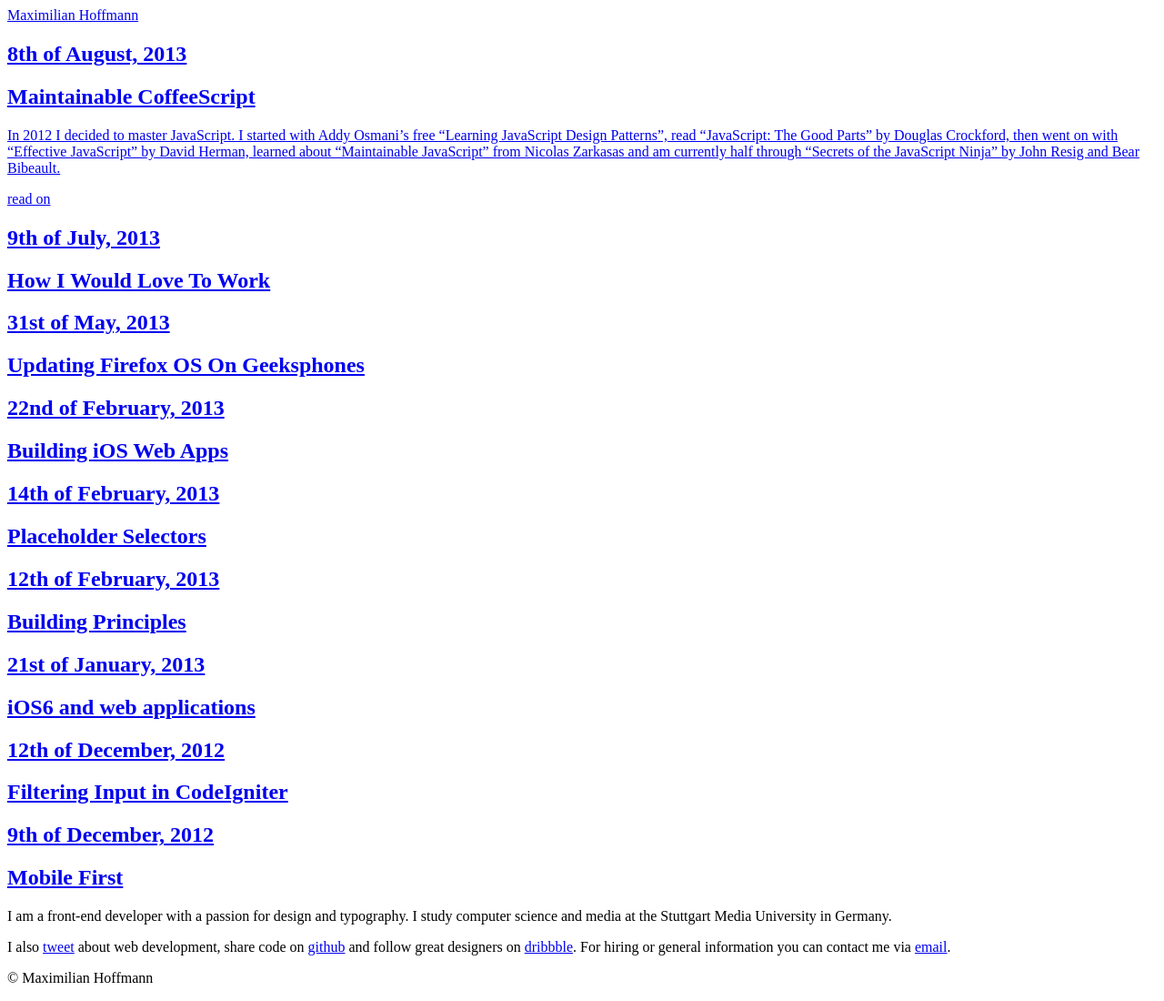
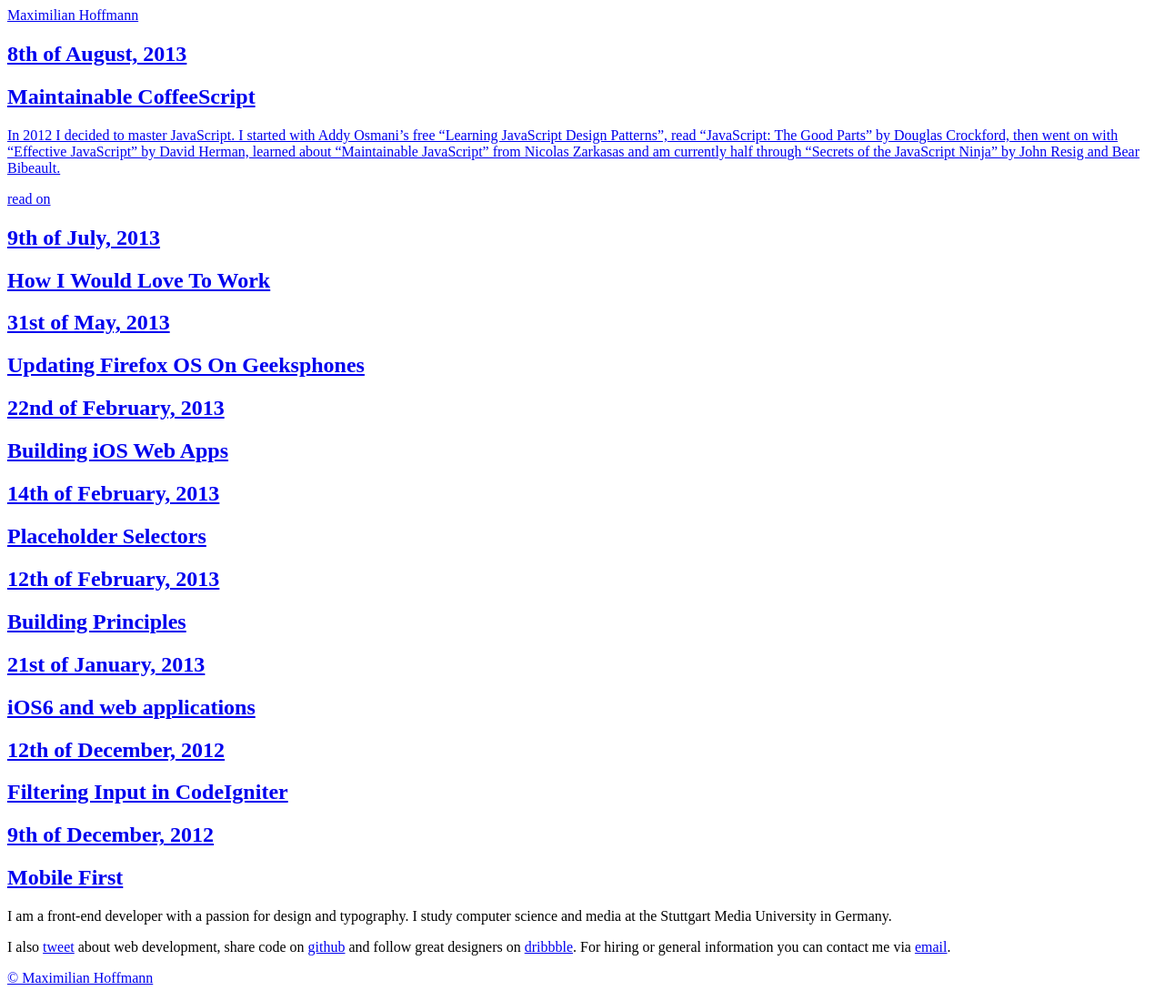
Before and after one commit to maxhoffmann/old-maximilianhoffmann.com, a website: page index.html in a window 1280 px wide. Shown: the whole page at 91% size. Drawn offline with nearby package versions, Linux system fonts and the light colour scheme; files that its build step writes are made by us from their sources.

Commit message:
linke footer name to homepage

```diff
--- a/includes/_footer.html
+++ b/includes/_footer.html
@@ -3,7 +3,7 @@
 		<div class="centered footer-content">
 			<p class="footer-about">I am a front-end developer with a passion for design and typography. I study computer science and media at the Stuttgart Media University in Germany.</p>
 			<p class="footer-social">I also <a href="http://twitter.maximilianhoffmann.com" class="twitter">tweet</a> about web development, share code on <a href="http://github.maximilianhoffmann.com/" class="github">github</a> and follow great designers on <a href="http://dribbble.maximilianhoffmann.com/" class="dribbble">dribbble</a>. For hiring or general information you can contact me via <a href="mailto:hello@maximilianhoffmann.com" class="email">email</a>.</p>
-			<p class="footer-copy">&copy; Maximilian Hoffmann</p>
+			<a href="/" class="footer-copy">&copy; Maximilian Hoffmann</a>
 		</div>
 	</footer>
 
--- a/sass/components/_footer.sass
+++ b/sass/components/_footer.sass
@@ -7,9 +7,6 @@
 	color: #eee
 	background-color: #222
 
-	a
-		font-weight: 700
-
 .footer-content
 	+_(container)
 	max-width: em(832,21)
@@ -18,7 +15,13 @@
 .footer-about
 	margin-bottom: em(52, 26)
 
+.footer-social
+	a
+		font-weight: 700
+
 .footer-copy
+	display: block
 	margin-top: em(52, 21)
 	margin-bottom: 0
 	text-align: center
+	font-weight: 400
```
Also changed, not shown: Build/1db1f8c2f5de81fb60c759c3c91d2faf.css (added), Build/411fa7d6cbb836511168b06459773287.css (deleted), Build/article/building-ios-web-apps/index.html, Build/article/building-principles/index.html, Build/article/filtering-input-in-codeigniter/index.html, Build/article/how-i-would-love-to-work/index.html, Build/article/ios6-and-web-applications/index.html, Build/article/maintainable-coffeescript/index.html, Build/article/mobile-first/index.html, Build/article/placeholder-selectors/index.html, Build/article/updating-firefox-os-on-geeksphones/index.html, Build/css/main.css, Build/index.html, css/main.css.
